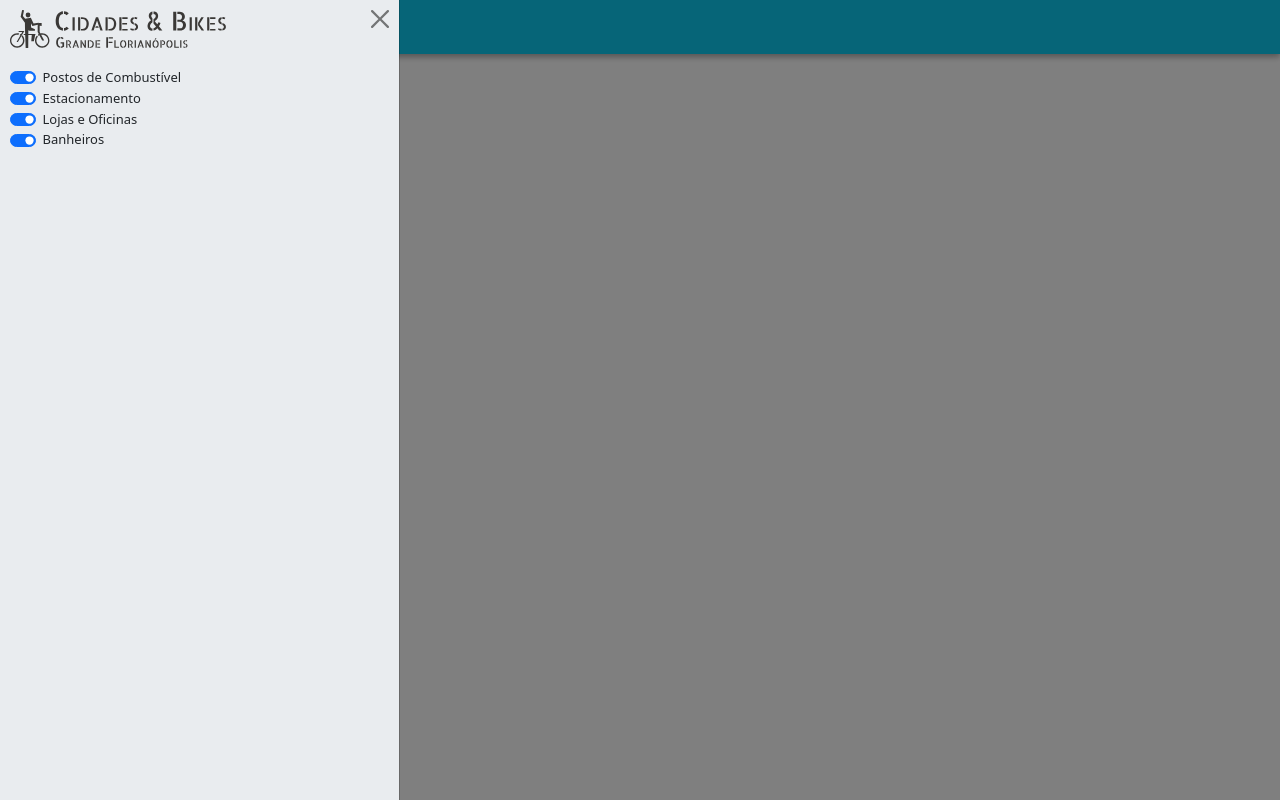
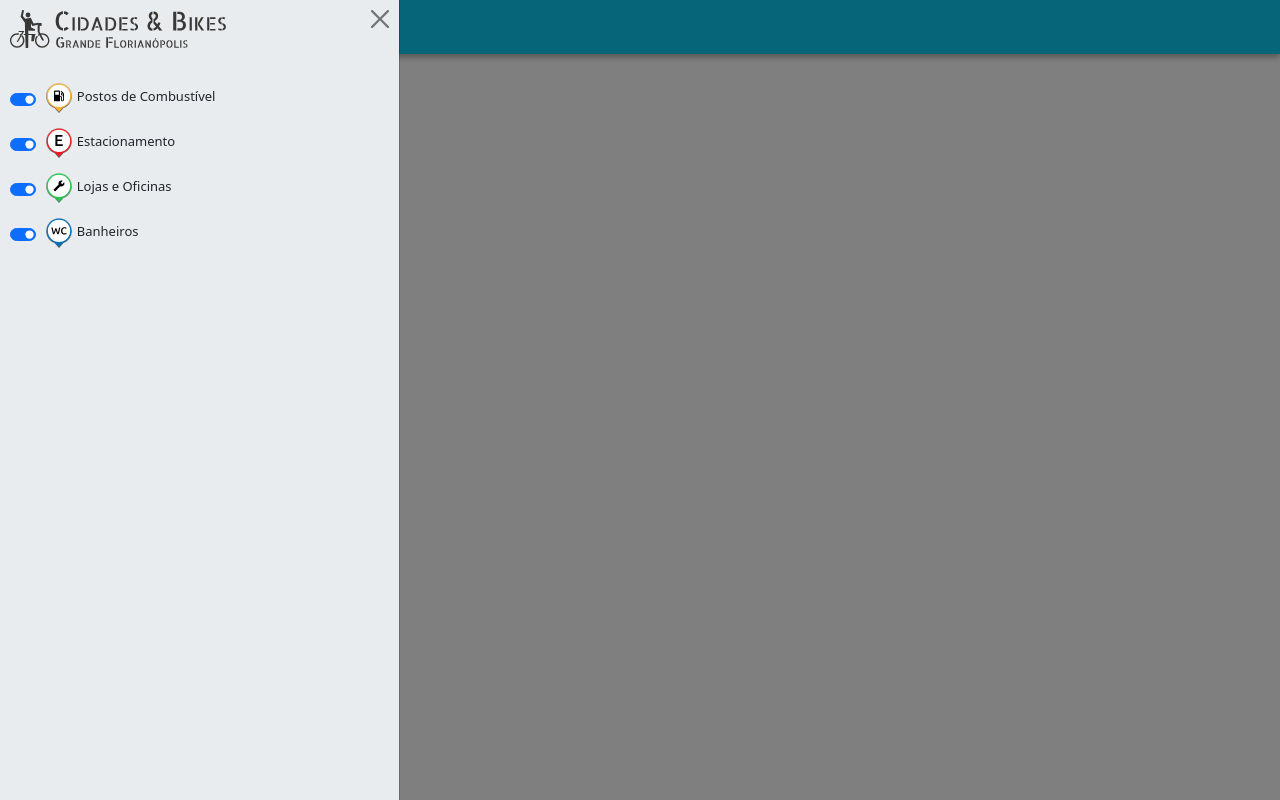
Before and after one commit to ofelipebecker/cities-and-bikes-ts, a React (Vite) app: page / in a window 1280 px wide. Both pictures are taken after a click on the button 29 px from the left and 27 px from the top of the page. Built offline with nearby package versions, Linux system fonts and the light colour scheme.

Commit message:
feat: Add icons to layer visibility toggle labels
Issue: CTB-2605A

```diff
--- a/src/features/nav/LayersMenu.tsx
+++ b/src/features/nav/LayersMenu.tsx
@@ -1,9 +1,10 @@
-import { Form } from 'react-bootstrap';
+import { Form, Image } from 'react-bootstrap';
 import { useLayersVisibility } from '../../store/layers-visibility-context.tsx';
 import {
   type LayerKey,
   LAYER_KEYS,
   layersPt,
+  layersIconsSrc,
 } from '../../shared/utils/mapLayers.ts';
 
 const LayersMenu = () => {
@@ -18,15 +19,28 @@ const LayersMenu = () => {
 
   return (
     <Form>
-      {LAYER_KEYS.map((key) => (
-        <Form.Check
-          type='switch'
-          checked={layerVisibility[key]}
-          key={`switch-${key}`}
-          label={layersPt[key]}
-          onChange={() => handleLayerVisibility(key)}
-        />
-      ))}
+      {LAYER_KEYS.map((layer) => {
+        const visisbility = layerVisibility[layer];
+        const icon = layersIconsSrc[layer];
+        const label = layersPt[layer];
+
+        return (
+          <Form.Check
+            type='switch'
+            className='align-items-center d-flex my-4'
+            key={`switch-${layer}`}
+          >
+            <Form.Check.Input
+              checked={visisbility}
+              onChange={() => handleLayerVisibility(layer)}
+            />
+            <Form.Check.Label>
+              <Image src={icon} alt={icon} className='me-2 ms-3' />
+              {label}
+            </Form.Check.Label>
+          </Form.Check>
+        );
+      })}
     </Form>
   );
 };
```
